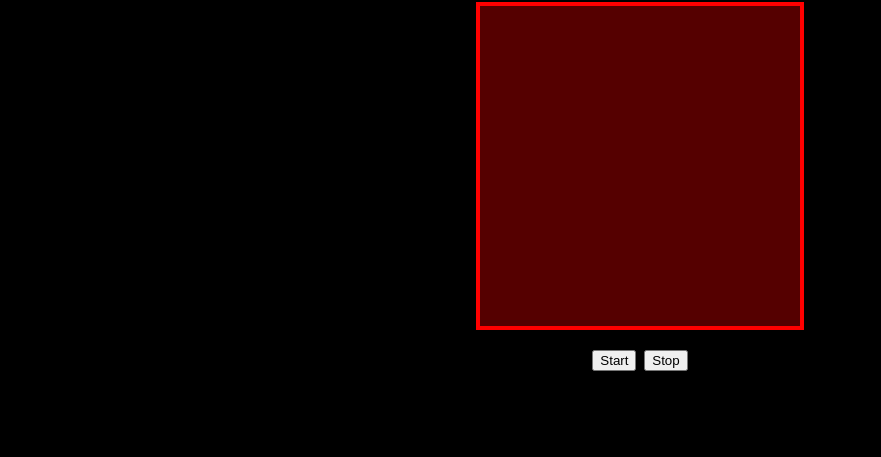
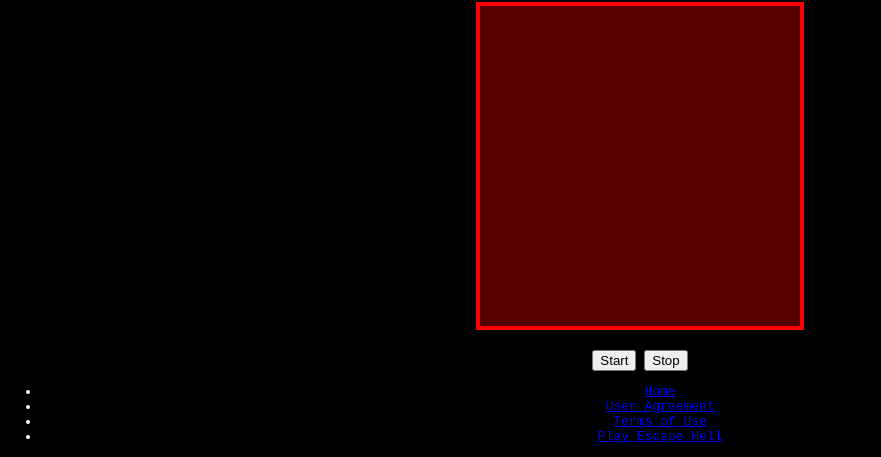
Before and after one commit to Tonetone12/goldenfishclaims-site, a plain HTML site: page index.html in a window 1280 px wide. Shown: the part 435-892 px from the top of the page, without its empty margins (0-881 px from the left). Before the commit the page ends 806 px from the top, so only its background shows below. Drawn offline with Linux system fonts and the light colour scheme.

Commit message:
Update index.html

```diff
--- a/index.html
+++ b/index.html
@@ -134,5 +134,15 @@
       if (e.key === "ArrowDown" && player.y < 9) player.y++;
     });
   </script>
+
+<nav>
+  <ul>
+    <li><a href="index.html">Home</a></li>
+    <li><a href="user-agreement.html">User Agreement</a></li>
+    <li><a href="terms.html">Terms of Use</a></li>
+    <li><a href="escape-hell.html">Play Escape Hell</a></li>
+  </ul>
+</nav>
+
 </body>
 </html>
```
